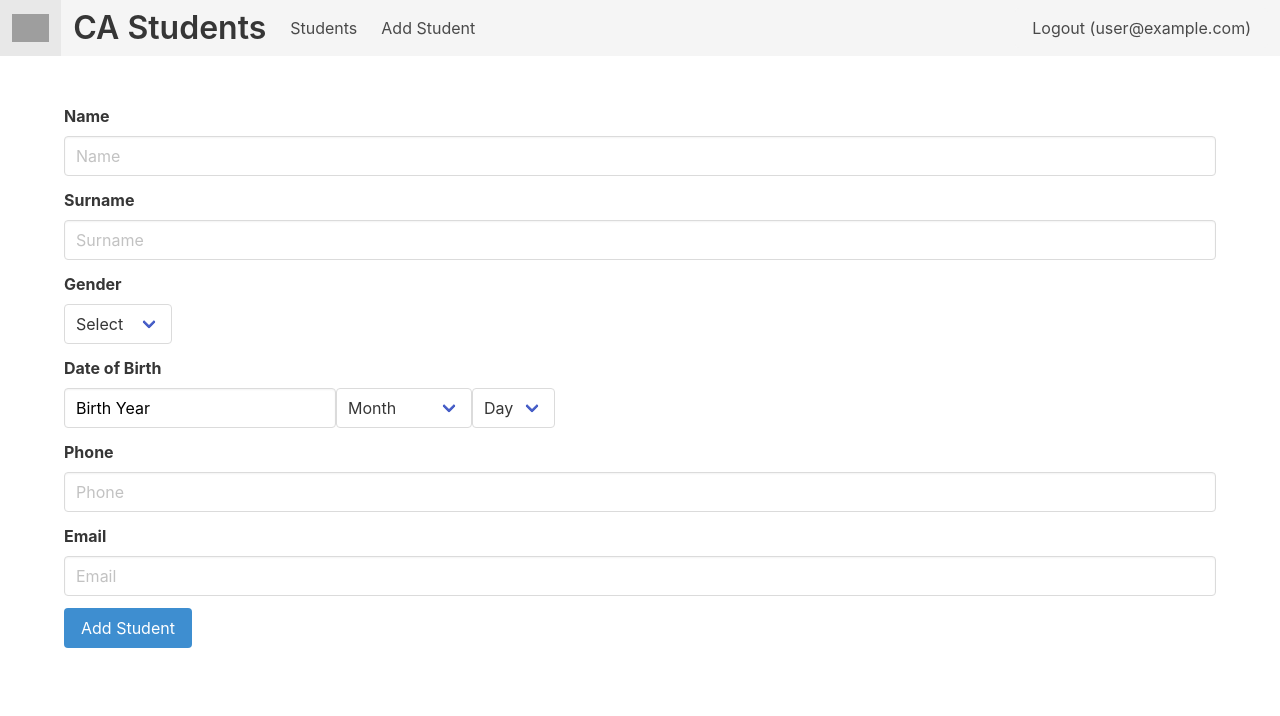
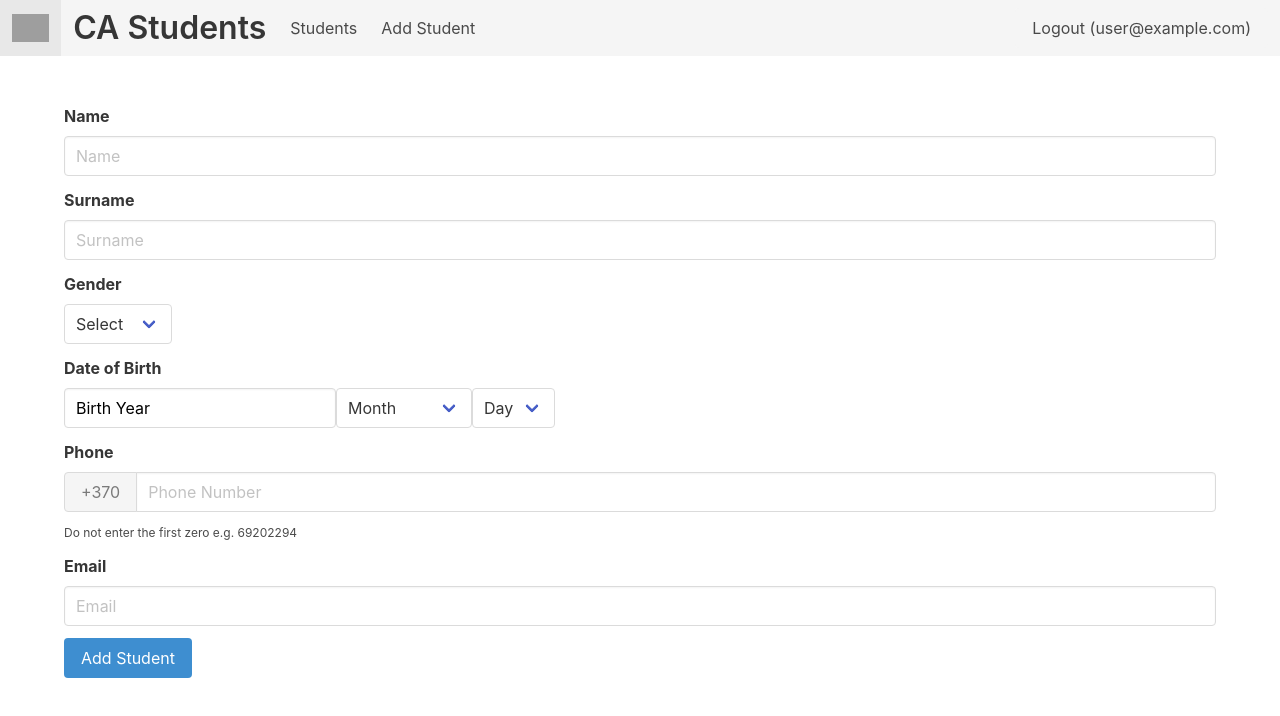
Before and after one commit to DovydasZilinskas/ca-project, a Vue app: page /add in a window 1280 px wide. Shown: the top 716 px of the page. Built offline with nearby package versions, Linux system fonts and the light colour scheme; no server answers; sample sign-in values are in the browser's storage; grey boxes are pictures that could not be loaded.

Commit message:
Pataisytos ir dar labiau išpuoselėtos input formos

```diff
--- a/src/views/AddStudent.vue
+++ b/src/views/AddStudent.vue
@@ -46,6 +46,7 @@
         <div class="control">
           <input
             v-model="year"
+            maxlength="4"
             class="input"
             id="year"
             type="number"
@@ -114,17 +115,44 @@
 
       <div class="field">
         <label class="label" for="phone">Phone</label>
-        <div class="control">
+        <div class="field is-expanded">
+          <div class="field has-addons">
+            <p class="control">
+              <a class="button is-static">+370</a>
+            </p>
+            <p class="control is-expanded">
               <input
                 v-model="phone"
                 class="input"
                 id="phone"
-            type="number"
-            placeholder="Phone"
+                type="tel"
+                placeholder="Phone Number"
                 required
               />
+            </p>
+          </div>
+          <p class="help">Do not enter the first zero e.g. 69202294</p>
         </div>
       </div>
+
+      <!-- <div class="field is-horizontal">
+  <div class="field-label"></div>
+  <div class="field-body">
+    <div class="field is-expanded">
+      <div class="field has-addons">
+        <p class="control">
+          <a class="button is-static">
+            +44
+          </a>
+        </p>
+        <p class="control is-expanded">
+          <input class="input" type="tel" placeholder="Your phone number">
+        </p>
+      </div>
+
+    </div>
+  </div>
+      </div>-->
 
       <div class="field">
         <label class="label" for="email">Email</label>
```
Lines whose indentation alone changed are shown as unchanged.
